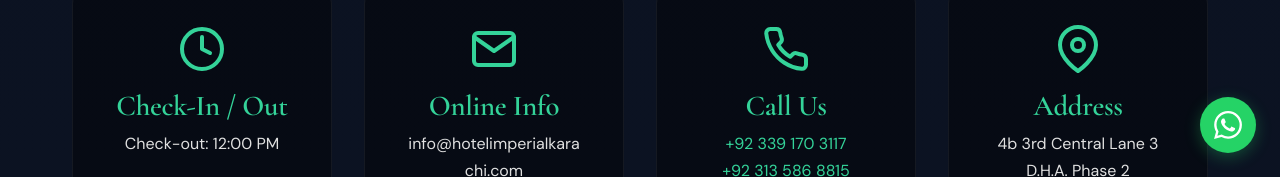
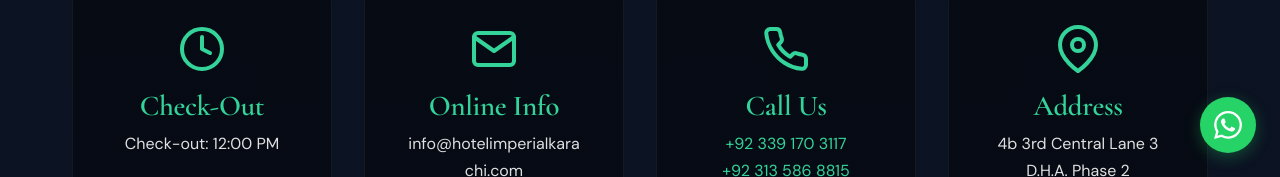
Before and after one commit to mehdihassankh8-oss/imperialhotel, a plain HTML site: page location.html in a window 1280 px wide. Shown: the part 623-800 px from the top of the page. Drawn offline with nearby package versions, Linux system fonts and the light colour scheme.

Commit message:
Update location.html

```diff
--- a/location.html
+++ b/location.html
@@ -64,7 +64,7 @@
         <!-- 1st card: checkin checkout -->
         <div class="detail-card anim-card hover-scale hover-glow" style="flex: 1 1 200px; max-width: 260px;">
           <div class="card-icon" style="margin: 0 auto 1rem auto;"><svg viewBox="0 0 24 24" fill="none" stroke="currentColor" stroke-width="2" stroke-linecap="round" stroke-linejoin="round"><circle cx="12" cy="12" r="10"/><polyline points="12 6 12 12 16 14"/></svg></div>
-          <h3>Check-In / Out</h3>
+          <h3>Check-Out</h3>
           <p>Check-out: 12:00 PM</p>
         </div>
 
```
